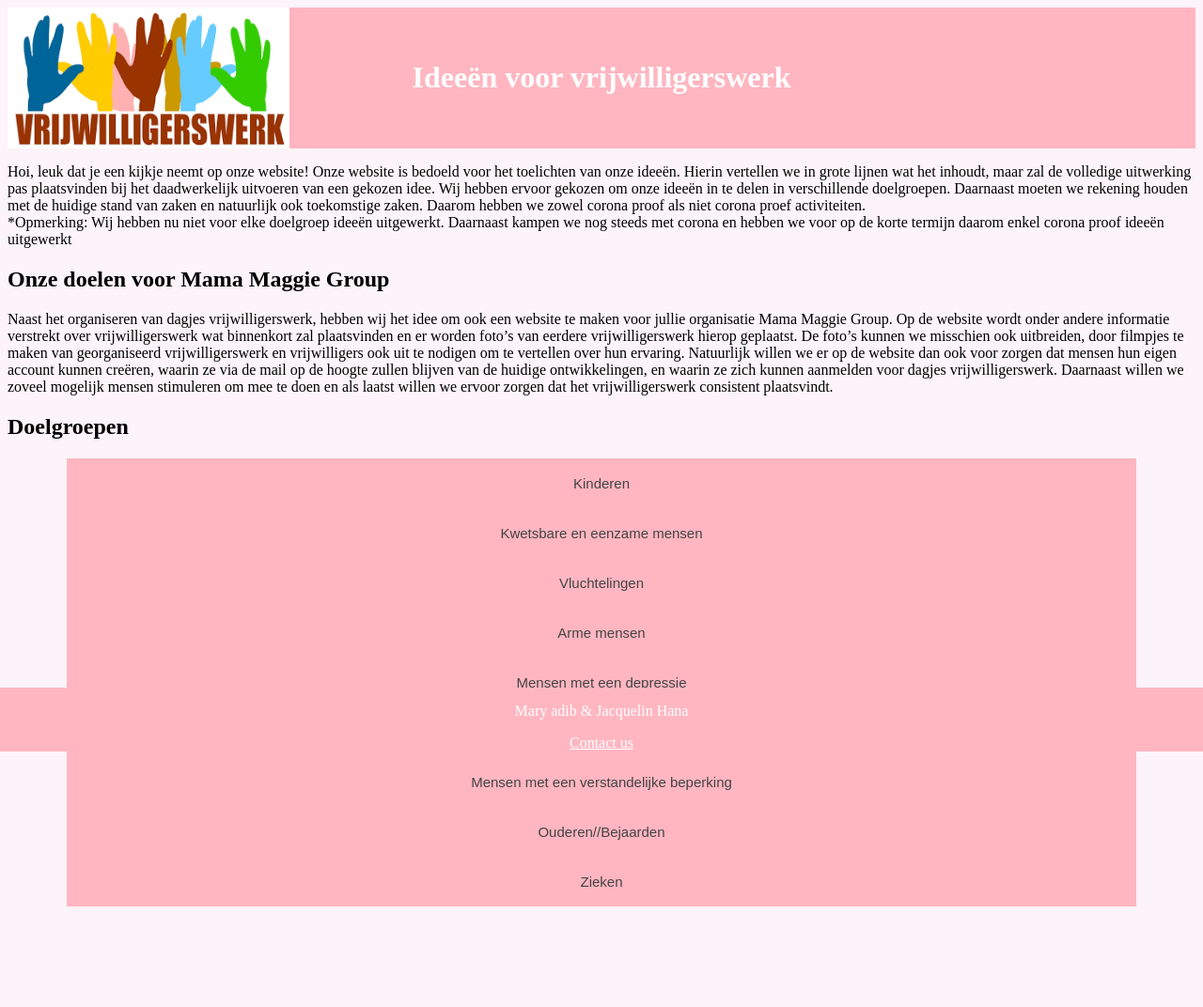
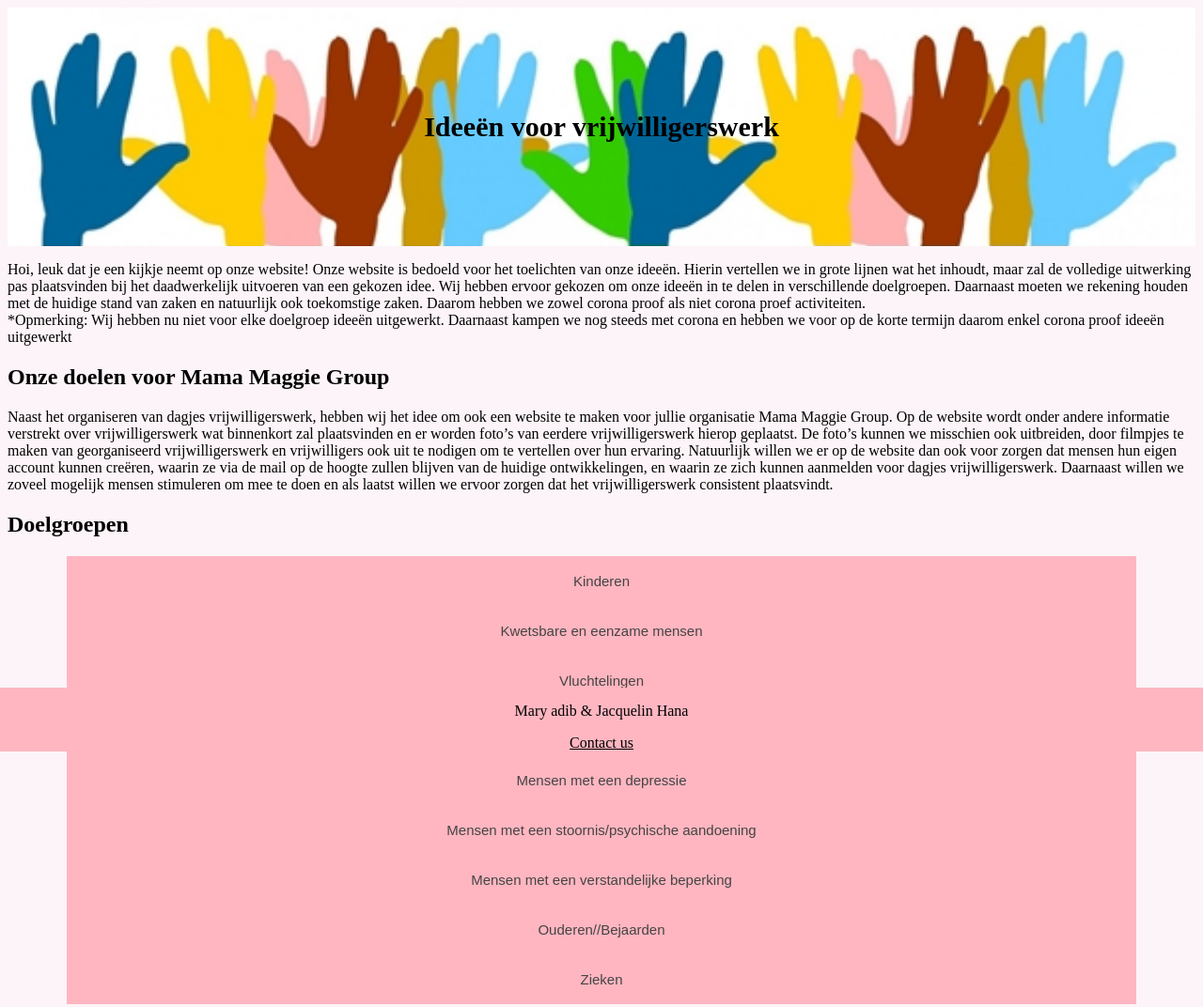
Before and after one commit to JacqHana99/Vrijwilligerswerk, a plain HTML site: page index.html in a window 1280 px wide. Shown: the whole page at 94% size. Before the commit the page ends 1027 px from the top, so only its background shows below. Drawn offline with Linux system fonts and the light colour scheme.

Commit message:
Add files via upload

```diff
--- a/index.html
+++ b/index.html
@@ -98,7 +98,7 @@
         </script>
         <div class="footer">
             <p>Mary adib & Jacquelin Hana</p>
-            <a href="contact.html" style="color:white" >Contact us</a>
+            <a href="contact.html" style="color:black" >Contact us</a>
         </div>
 </body>
 </html>
--- a/style.css
+++ b/style.css
@@ -5,14 +5,14 @@ body {
   background-size: cover;
 }
 .header {
-  padding: 35px;
+  padding: 90px;
   text-align: center;
-  background: url('v.png'), lightpink;
-  color: white;
-  font-size: 15px 15px;
-  background-repeat: no-repeat no-repeat;
+  background: url('Pages-6-attachment1_vrijwilligerswerk1-1600x5021.jpg');
+  color: black;
+  font-size: 15px ;
+  background-repeat: no-repeat;
   background-attachment: fixed fixed;
-  background-size: 300px 150px;
+  background-size: 100%;
 }
 
 /* Style the button that is used to open and close the collapsible content */
@@ -56,6 +56,6 @@ body {
   background-repeat: repeat;
   background-attachment: scroll;
   background-position: 0% 0%;
-  color: white;
+  color: black;
   text-align: center;
 }
```
Also changed, not shown: Pages-6-attachment1_vrijwilligerswerk1-1600x5021.jpg (added).
